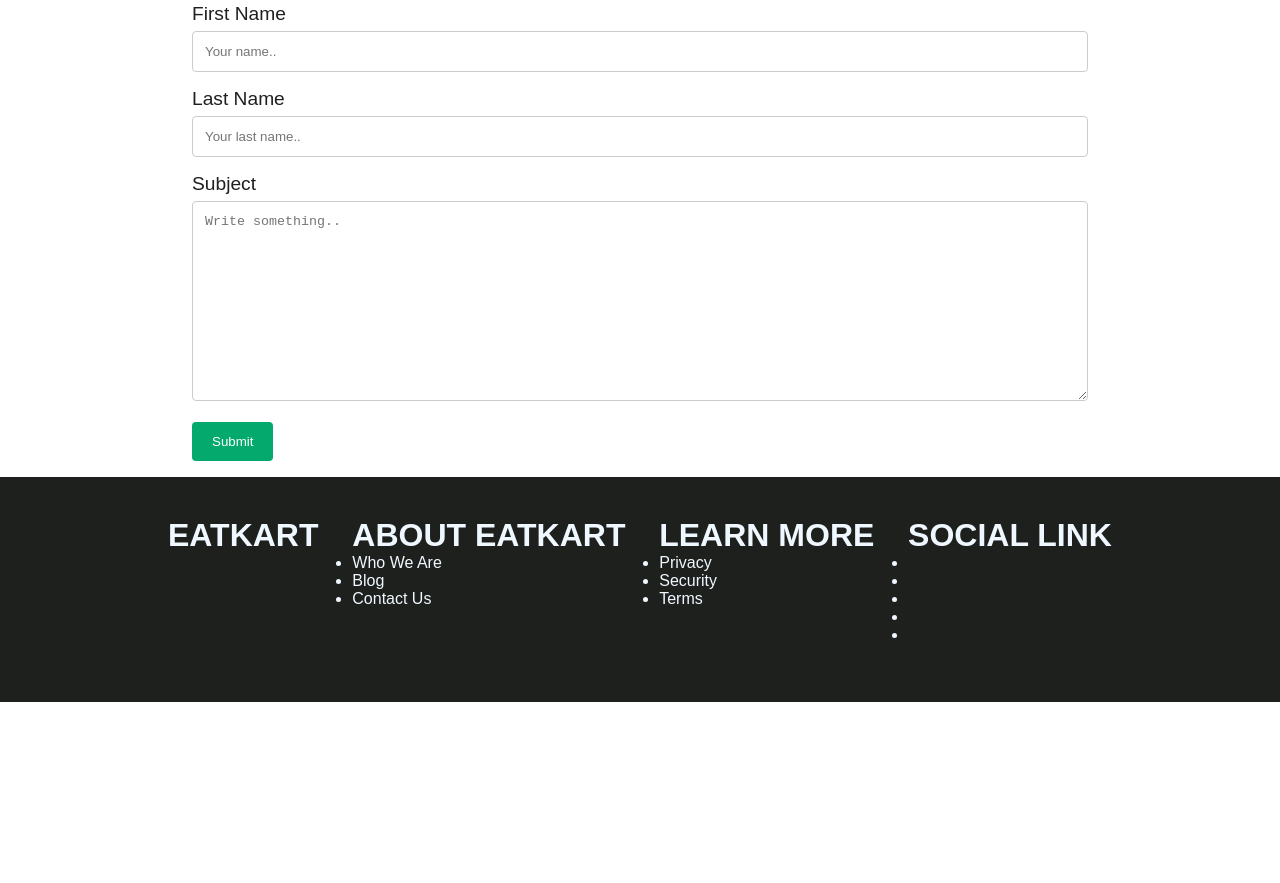
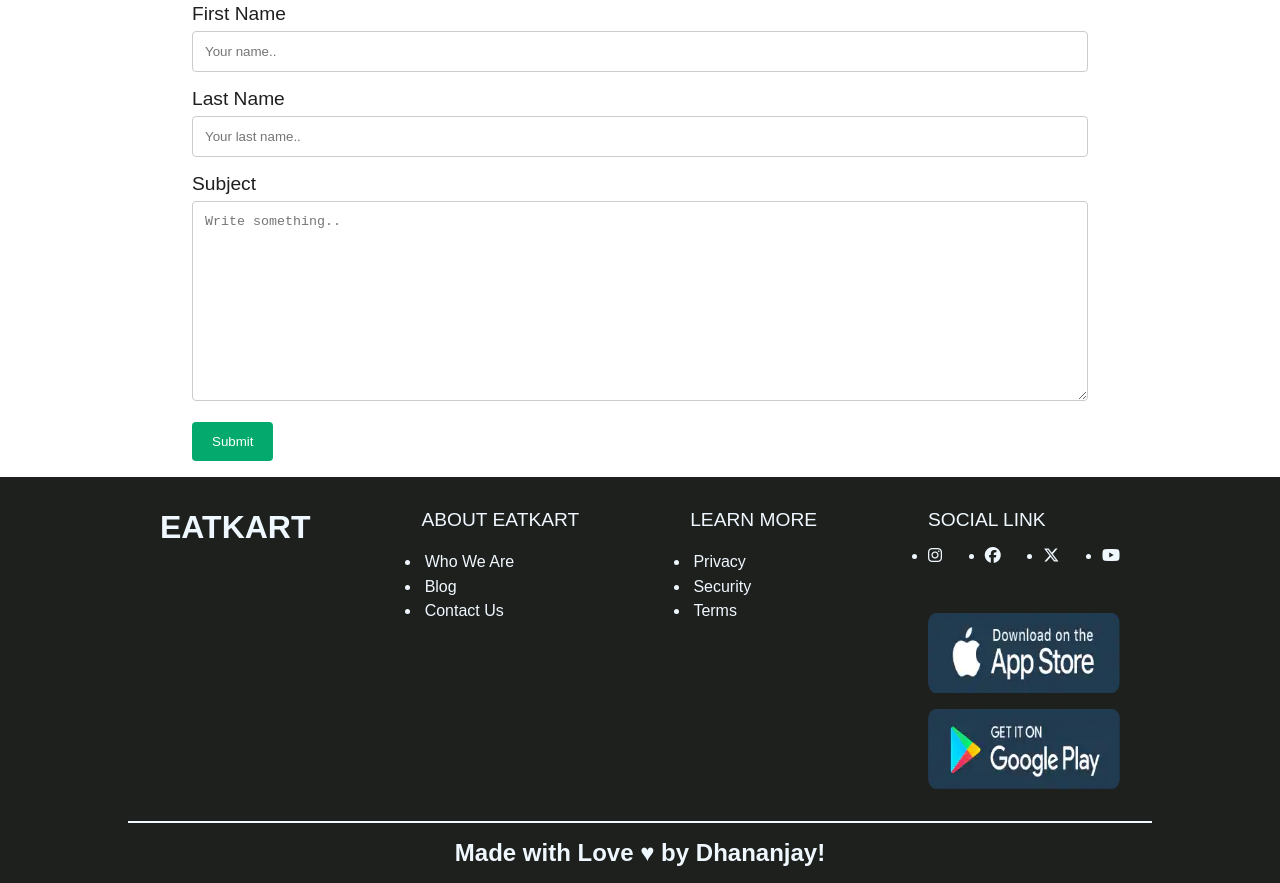
Before and after one commit to dhananjayp8/Restaurant, a plain HTML site: page index.html in a window 1280 px wide. Shown: the part 3391-4274 px from the top of the page. Before the commit the page ends 4093 px from the top, so only its background shows below. Drawn offline with Linux system fonts and the light colour scheme.

Commit message:
done with footer

```diff
--- a/index.html
+++ b/index.html
@@ -221,7 +221,8 @@
     </main>
     <footer>
       <div class="footer-container">
-        <h1>EATKART</h1>
+
+        <div class="footer-head">EATKART</div>
         <div class="left-link">
             <h1>ABOUT EATKART</h1>
             <ul>
@@ -241,19 +242,22 @@
             </ul>
         </div>
         <div class="right-link">
-            <h1>SOCIAL LINK</h1>
+                <h1>SOCIAL LINK</h1>
             <ul>
-                <li></li>
-                <li></li>
-                <li></li>
-                <li></li>
-                <li></li>
+                <li><i class="fa-brands fa-instagram"></i></li>
+                <li><i class="fa-brands fa-facebook"></i></li>
+                <li><i class="fa-brands fa-x-twitter"></i></li>
+                <li><i class="fa-brands fa-youtube"></i></li>
             </ul>
             <div class="logo-app">
-                <img src="" alt="">
-                <img src="" alt="">
+                <img src="./images/app-store.webp" alt="app-store">
+                <img src="./images/playStore.png" alt="playStore">
             </div>
+
         </div>
+      </div>
+      <div class="sign">
+        <h2>Made with Love ♥ by Dhananjay!</h2>
       </div>
 
     </footer>
--- a/style.css
+++ b/style.css
@@ -262,8 +262,74 @@ footer {
   width: 80%;
   margin: 0 auto;
   display: flex;
+  flex-wrap: wrap;
+  /* gap: 2rem; */
   justify-content: space-between;
-  padding: 2.5rem;
+  padding: 2rem;
+  border-bottom: 2px solid aliceblue;
+}
+.footer-container li {
+  cursor: pointer;
+}
+.footer-container img,
+h1 {
+  cursor: pointer;
+}
+.footer-head {
+  font-size: 2rem;
+  font-weight: 700;
+}
+.left-link > ul {
+  margin: 1.2rem auto;
+}
+.left-link > h1 {
+  font-size: 1.2rem;
+  font-weight: 500;
+}
+.left-link > ul > li {
+  padding: 0.2rem;
+}
+.mid-link > h1 {
+  font-size: 1.2rem;
+  font-weight: 500;
+}
+.mid-link > ul {
+  margin: 1.2rem auto;
+}
+
+.mid-link > ul > li {
+  padding: 0.2rem;
+}
+
+.right-link {
+  display: flex;
+  flex-direction: column;
+}
+.right-link > h1 {
+  font-size: 1.2rem;
+  font-weight: 500;
+}
+.right-link > ul {
+  display: flex;
+  justify-content: space-between;
+  margin: 1rem 0;
+}
+.social-head {
+  margin-bottom: 1.2rem;
+}
+.logo-app {
+  display: flex;
+  flex-direction: column;
+  gap: 1rem;
+  margin-top: 2rem;
+}
+.logo-app > img {
+  width: 12rem;
+  height: 5rem;
+}
+.sign {
+  text-align: center;
+  padding: 1rem;
 }
 /* Responsive Styles */
 @media (max-width: 768px) {
@@ -290,4 +356,14 @@ footer {
   .menu-toggle {
     display: block;
   }
+  .footer-container {
+    display: block;
+    align-content: center;
+  }
+  .left-link {
+    margin: 2rem auto;
+  }
+  .mid-link {
+    margin: 2rem auto;
+  }
 }
```
Also changed, not shown: images/app-store.webp (added), images/playStore.png (added).
